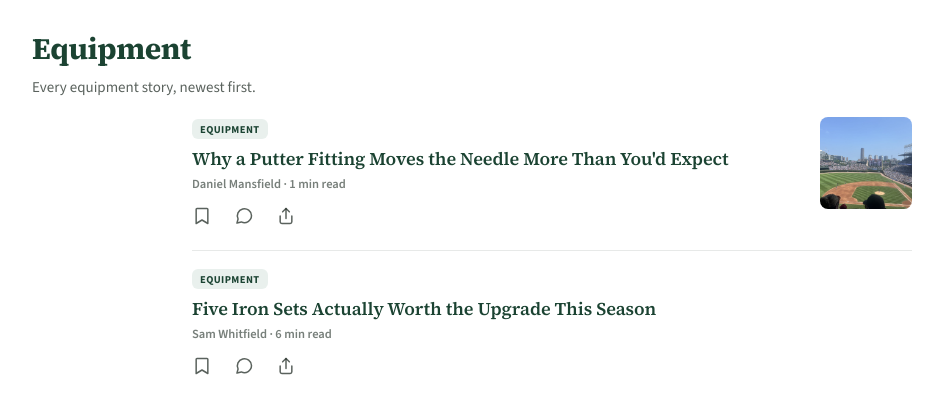
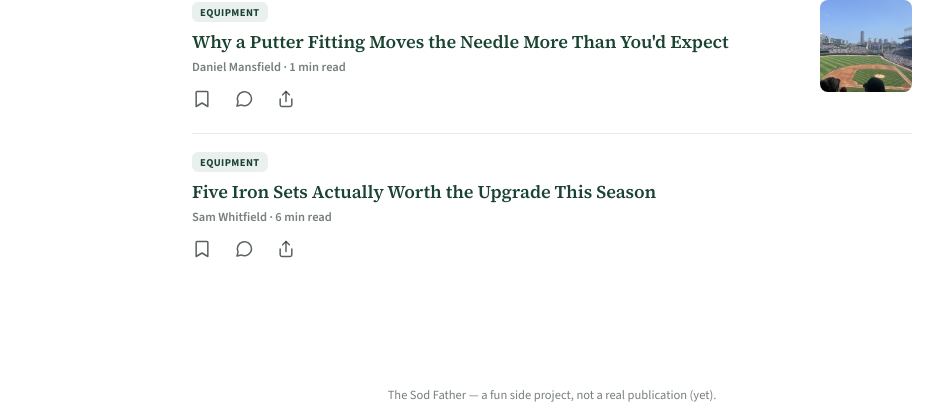
Before and after one commit to Dmans27/the-sod-father, a Flask app: page /category/equipment in a window 1280 px wide. Shown: the part 121-541 px from the top of the page, without its empty margins (88-1031 px from the left). Run offline with Flask 3, Linux system fonts and the light colour scheme; data that the repository does not hold is empty; some libraries are stand-ins or nearby versions.

Commit message:
Remove hero heading from home and category pages

```diff
--- a/templates/index.html
+++ b/templates/index.html
@@ -3,19 +3,6 @@
 {% block title %}The Sod Father{% if active_category %} — {{ categories[active_category].label }}{% endif %}{% endblock %}
 
 {% block content %}
-<section class="hero">
-  <h1 class="hero__title">
-    {% if active_category %}{{ categories[active_category].label }}{% else %}Golf, written by people who actually play it{% endif %}
-  </h1>
-  <p class="hero__sub">
-    {% if active_category %}
-      Every {{ categories[active_category].label|lower }} story, newest first.
-    {% else %}
-      Equipment, instruction, course guides, tour news, and everything in between.
-    {% endif %}
-  </p>
-</section>
-
 {% for story in featured %}
   {% set fcat = categories[story.category] %}
   <a href="/article/{{ story.slug }}" class="hero-story{% if not story.cover_image %} hero-story--plain{% endif %}" data-slug="{{ story.slug }}">
```
